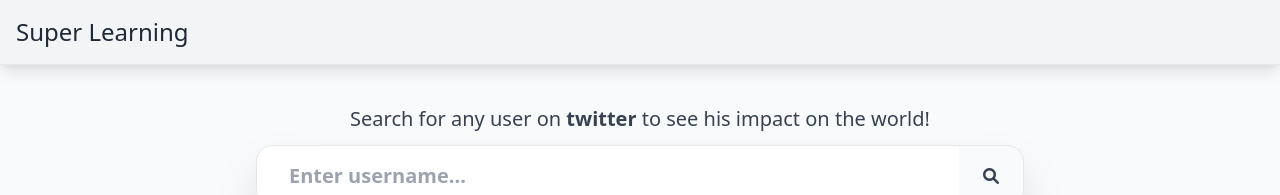
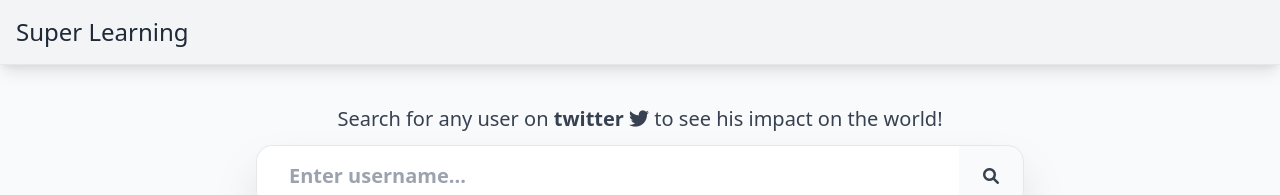
Before and after one commit to neuodev/super-learning, a React (Create React App) app in the folder client/: page /twitter-sentiment-analysis in a window 1280 px wide. Shown: the top 195 px of the page. Built offline with nearby package versions, Linux system fonts and the light colour scheme; no server answers.

Commit message:
Add  twitter icon

```diff
--- a/client/src/components/twitterSentimentAnalysis/Search.js
+++ b/client/src/components/twitterSentimentAnalysis/Search.js
@@ -14,8 +14,11 @@ const Search = ({ onSearch }) => {
       className="w-full flex items-center flex-col justify-center mt-10 mb-20"
     >
       <h1 className="text-xl text-gray-700 text-left mb-3">
-        Search for any user on <span className="font-bold">twitter</span> to see
-        his impact on the world{"!"}
+        Search for any user on{" "}
+        <span className="font-bold">
+          twitter <i className="fab fa-twitter"></i>
+        </span>{" "}
+        to see his impact on the world{"!"}
       </h1>
       <div
         ref={ref}
```
